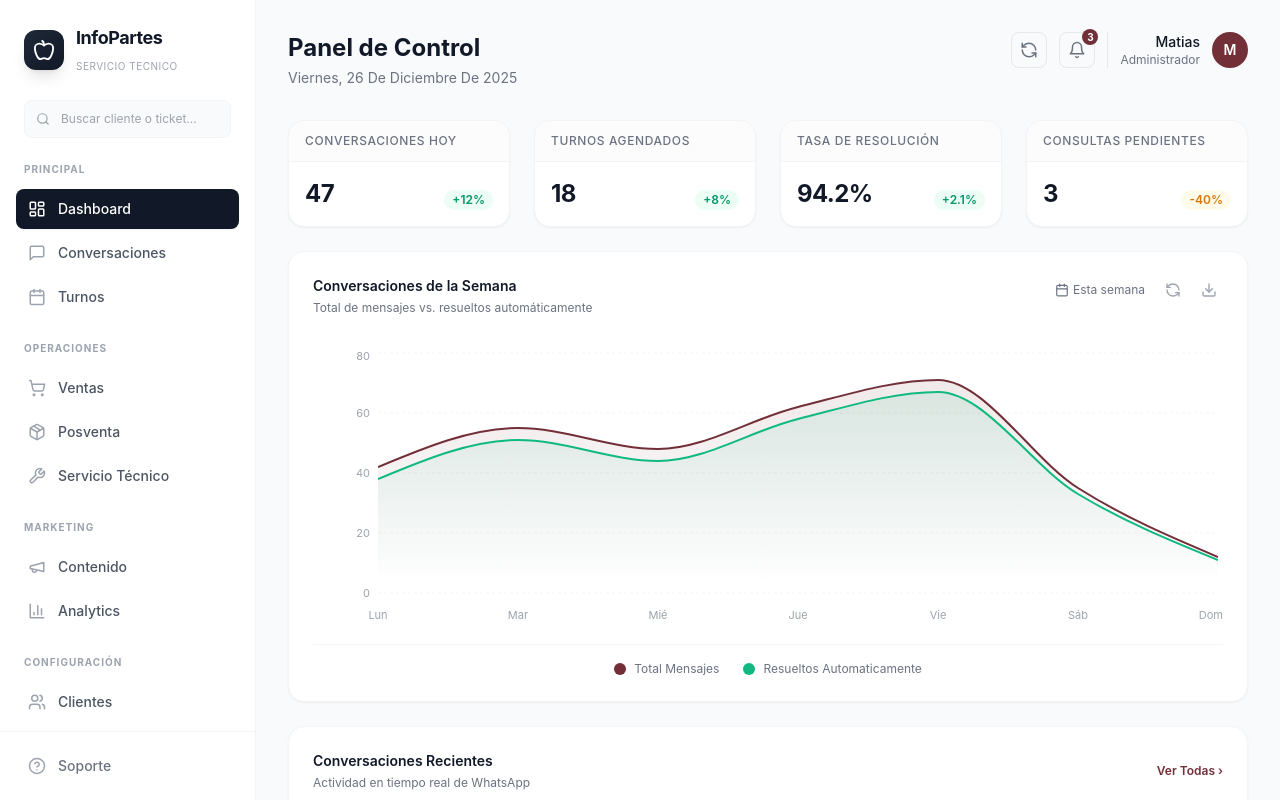
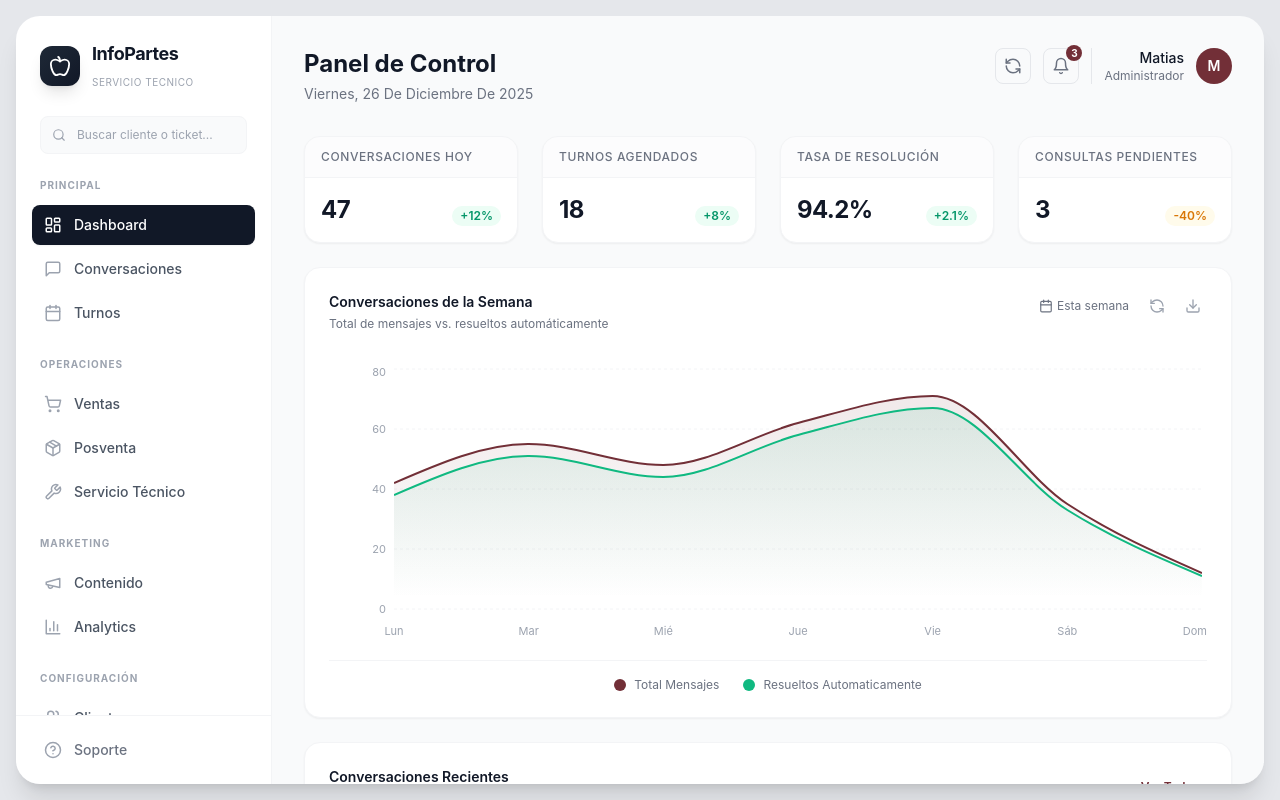
Before and after one commit to aidaptivecom-pixel/aidaptive-dashboard, a React (Vite) app: page / in a window 1280 px wide. Shown: the top 800 px of the page. Built offline with nearby package versions, Linux system fonts and the light colour scheme.

Commit message:
feat: add rounded corners floating container design (Salesin style)

```diff
--- a/src/App.tsx
+++ b/src/App.tsx
@@ -133,9 +133,10 @@ const App: React.FC = () => {
   }, []);
 
   return (
-    <div className="min-h-screen bg-[#F9FAFB] flex">
+    <div className="min-h-screen bg-[#E5E7EB] p-4">
+      <div className="flex h-[calc(100vh-32px)] rounded-3xl overflow-hidden shadow-xl">
         <Sidebar currentPath={viewToPath[currentView]} />
-      <main className="flex-1 ml-64 p-8">
+        <main className="flex-1 bg-[#F9FAFB] p-8 overflow-y-auto">
           <Topbar />
 
           {currentView === 'dashboard' && (
@@ -199,6 +200,7 @@ const App: React.FC = () => {
           )}
         </main>
       </div>
+    </div>
   );
 };
 
--- a/src/components/Layout/Sidebar.tsx
+++ b/src/components/Layout/Sidebar.tsx
@@ -15,7 +15,7 @@ export const Sidebar = ({ currentPath }: SidebarProps) => {
   };
 
   return (
-    <aside className="w-64 border-r border-gray-100 bg-white h-screen fixed left-0 top-0 flex flex-col z-20">
+    <aside className="w-64 border-r border-gray-100 bg-white flex flex-col">
       {/* Brand - InfoPartes */}
       <div className="p-6">
         <div className="flex items-center gap-3">
```
Lines whose indentation alone changed are shown as unchanged.
